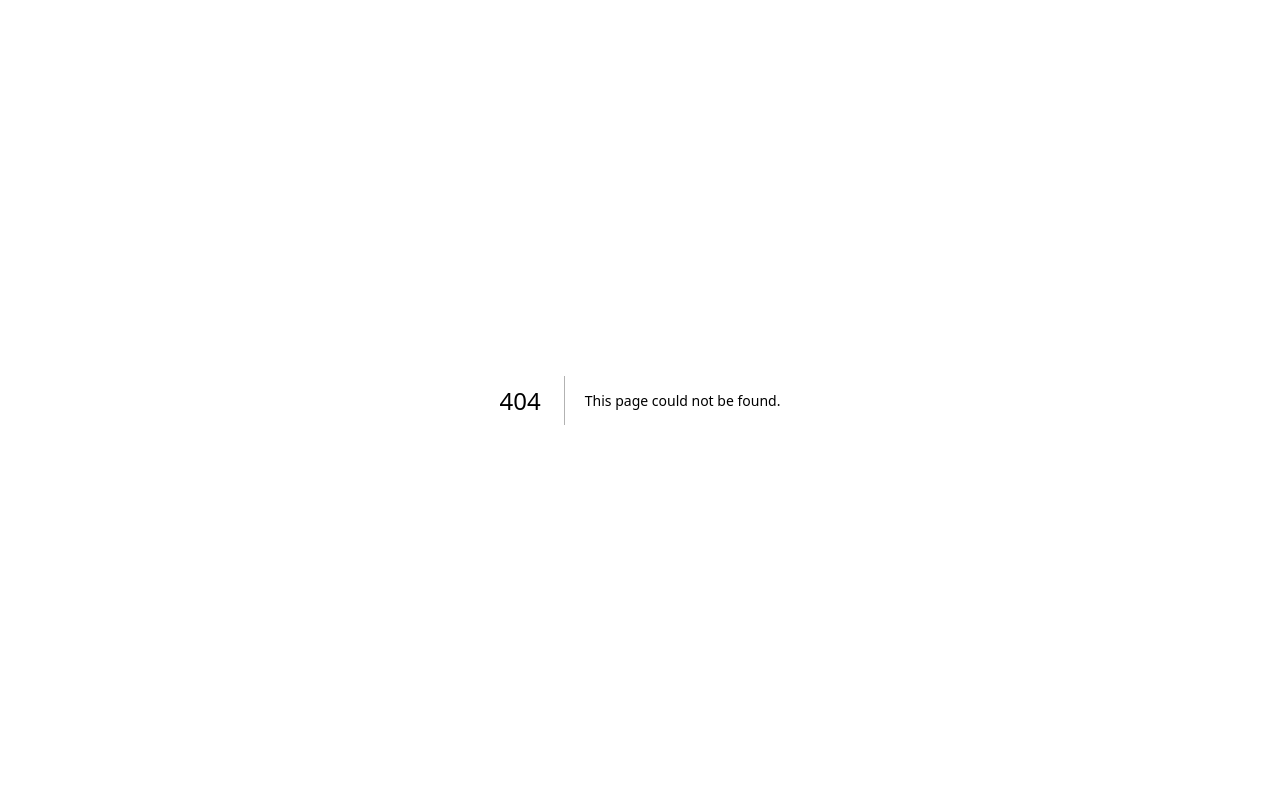
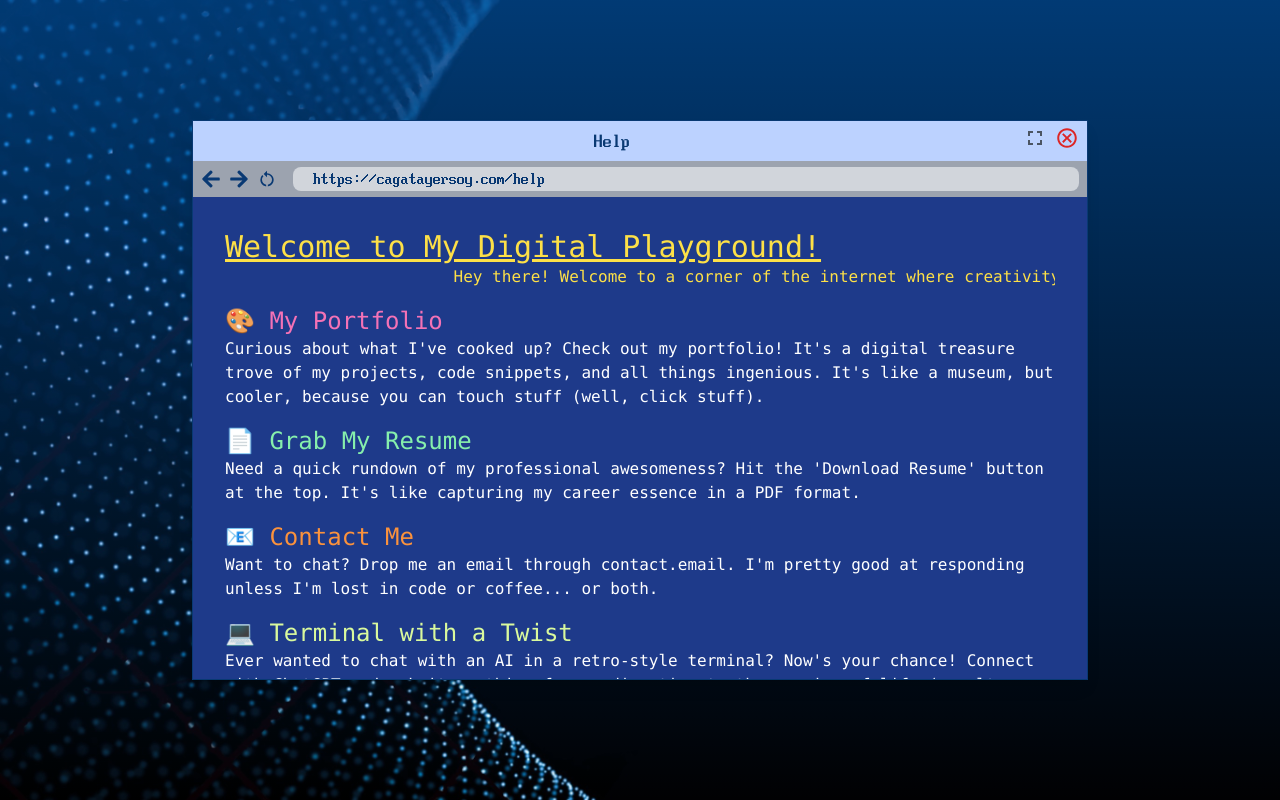
Before and after one commit to CagatayErsoy/webDesktop, a Next.js app: page /files/help in a window 1280 px wide. Before the commit this address had no page. Built offline with nearby package versions, Linux system fonts and the light colour scheme.

Commit message:
added help, fixed icons

```diff
--- a/app/Context/appcontext.tsx
+++ b/app/Context/appcontext.tsx
@@ -45,7 +45,7 @@ const AppProvider: React.FC<AppProviderProps> = ({ children }) => {
   const [windows, setWindows] = useState<{ [key: string]: WindowProps }>(
     WindowData
   );
-  const [stack, setStack] = useState<string[]>([]);
+  const [stack, setStack] = useState<string[]>(['helpWindow']);
   const [isBooting, setIsBooting] = useState(true);
   const [showVirus, setShowVirus] = useState(false);
 
@@ -99,7 +99,7 @@ const AppProvider: React.FC<AppProviderProps> = ({ children }) => {
       if (newStack.length > 6) {
         newStack.pop();
       }
-
+      console.log(newStack,windows.helpWindow)
       return newStack;
     });
   };
--- a/app/Navbar/page.tsx
+++ b/app/Navbar/page.tsx
@@ -85,14 +85,15 @@ export default function Navbar() {
               </div >
               {/* Submenu Trigger */}
               <button onClick={toggleSubMenu}   className="px-3 py-2 flex justify-start gap-2 items-center hover:bg-forth group">
-              <span className="text-forth group-hover:text-main text-3xl"><FaFolder /></span>
+              <span className="text-forth group-hover:text-main text-3xl xl:text-4xl"><FaFolder /></span>
               <div className="px-2 text-main group-hover:text-secondary" >Others</div>
               </button>
 
               {/* Submenu */}
               {isSubMenuOpen && (
-                <div className="absolute left-full bottom-14 bg-third flex flex-col gap-3 w-48 md:w-80" onMouseLeave={toggleSubMenu}>
+                <div className="absolute left-full bottom-16 bg-third flex flex-col gap-3 w-48 md:w-80" onMouseLeave={toggleSubMenu}>
                 <NavbarIcon key="snake" iconKey="snake" src="/icons/snake.png" label="snake.exe"/>
+                <NavbarIcon key="help" iconKey="help" src="/icons/help.png" label="help.guide"/>
                 <NavbarIcon key="virus" iconKey="virus" src="/icons/alert.png" label="virus.exe"/>
                 </div>
               )}
--- a/app/compaqBoot/EnergyStarLogo.tsx
+++ b/app/compaqBoot/EnergyStarLogo.tsx
@@ -15,7 +15,7 @@ const EnergyStarLogo: React.FC = () => {
     animate={{ opacity: 1,  }}
     transition={{ duration: 1 }}>
 
-            <div className={`text-yellow text-[7rem] border-t-4 border-yellow rounded-full`  }>
+            <div className={`text-def_yellow text-[7rem] border-t-4 border-def_yellow rounded-full`  }>
             <div className='flex items-center justify-center'>  <span className={ brush.className}>energy </span>
                 <AiOutlineStar /> </div>
 
--- a/app/components/Icon.tsx
+++ b/app/components/Icon.tsx
@@ -12,11 +12,13 @@ const NavbarIcon: React.FC<NavbarIconProps> = ({ iconKey, src, label }) => {
 
   const handleClick = (key: string) => {
     const cleanId = `${key}Window`;
+    console.log(cleanId)
     if(key==="virus"){
 
       handleVirus()
     }
     if (windows[cleanId] && !windows[cleanId].isOpen) {
+
       setOpen(cleanId, true);
       addStack(cleanId);
     } else if (windows[cleanId]) {
@@ -34,7 +36,7 @@ const NavbarIcon: React.FC<NavbarIconProps> = ({ iconKey, src, label }) => {
       className="flex justify-start items-center gap-2 p-2 text-main hover:bg-forth hover:text-secondary cursor-pointer"
     >
       <div
-        className="w-10 h-10 2xl:h-14 2xl:w-14"
+        className="w-10 h-10 2xl:h-13 2xl:w-13"
         style={{
           backgroundImage: `url(${src})`,
           backgroundSize: "cover",
--- /dev/null
+++ b/app/files/help/page.tsx
@@ -0,0 +1,155 @@
+"use client";
+import { Variants, motion } from "framer-motion";
+import { MdRestartAlt } from "react-icons/md";
+import { FaArrowLeft } from "react-icons/fa";
+import { FaArrowRight } from "react-icons/fa";
+
+import { useGlobalContext } from "@/app/Context/appcontext";
+import Window from "@/app/components/Window";
+import { useEffect, useState } from "react";
+import useWindowSize from "@/app/hooks/useWindowSize";
+export default function Help() {
+  const { windows } = useGlobalContext();
+  const isMobile = useWindowSize();
+
+  const marqueeVariant: Variants = {
+    animate: {
+      x: ["100vw", "-100vw"], // Adjust to move from off-screen right to left
+      transition: {
+        repeat: Infinity,
+        repeatType: "loop",
+        duration: 20, // Adjust duration for speed
+      },
+    },
+  };
+
+  const blinkVariant: Variants = {
+    animate: {
+      opacity: [0, 1],
+      transition: {
+        repeat: Infinity,
+        repeatType: "reverse",
+        duration: 1,
+      },
+    },
+  };
+  return (
+    <Window
+      windowWidth="70vw"
+      windowHeight="70vh"
+      id={windows.helpWindow.id}
+      defLeft={isMobile ? "5vw" : "15vw"}
+      title="Help"
+    >
+      <div className="bg-gray-400 text-main  flex items-center ">
+        <div className="bg-gray-400 p-2 h-full text-xl flex gap-2">
+          {" "}
+
+          <button>
+            <FaArrowLeft></FaArrowLeft>
+          </button>
+          <button>
+            <FaArrowRight></FaArrowRight>
+          </button>
+          <button>
+            <MdRestartAlt></MdRestartAlt>
+          </button>
+        </div >
+        <div className=" rounded-lg flex-grow px-5 bg-gray-300 h-full mx-2">
+        https://cagatayersoy.com/help
+
+        </div>
+
+      </div>
+      <div className="font-mono bg-blue-900 text-white p-8">
+        <h1 className="text-yellow-300 underline text-3xl">
+          Welcome to My Digital Playground!
+        </h1>
+
+        <div className="overflow-hidden font-mono text-yellow-300	" style={{ width: '100%' }}>
+
+          <motion.div
+            className="whitespace-nowrap"
+            variants={marqueeVariant}
+            animate="animate"
+          >
+             <p>
+            Hey there! Welcome to a corner of the internet where creativity and
+            code collide. This isn&apos;t just a website; it&apos;s an
+            experience. So, let&apos;s get you acquainted!
+          </p>
+        </motion.div>
+    </div>
+        <h2 className="text-pink-400 text-2xl mt-4">🎨 My Portfolio</h2>
+        <p>
+          Curious about what I&apos;ve cooked up? Check out my portfolio!
+          It&apos;s a digital treasure trove of my projects, code snippets, and
+          all things ingenious. It&apos;s like a museum, but cooler, because you
+          can touch stuff (well, click stuff).
+        </p>
+
+        <h2 className="text-green-300 text-2xl mt-4">📄 Grab My Resume</h2>
+        <p>
+          Need a quick rundown of my professional awesomeness? Hit the
+          &apos;Download Resume&apos; button at the top. It&apos;s like
+          capturing my career essence in a PDF format.
+        </p>
+
+        <h2 className="text-orange-400 text-2xl mt-4">📧 Contact Me</h2>
+        <p>
+          Want to chat? Drop me an email through contact.email. I&apos;m pretty
+          good at responding unless I&apos;m lost in code or coffee... or both.
+        </p>
+
+        <h2 className="text-lime-200 text-2xl mt-4">
+          💻 Terminal with a Twist
+        </h2>
+        <p>
+          Ever wanted to chat with an AI in a retro-style terminal? Now&apos;s
+          your chance! Connect with ChatGPT and ask it anything from coding tips
+          to the meaning of life (results may vary).
+        </p>
+
+        <h2 className="text-light-blue-200 text-2xl mt-4">👤 A Bit About Me</h2>
+        <p>
+          Who&apos;s behind all this? Well, that&apos;s me! Dive into a brief
+          intro about who I am, what I do, and why I love doing it. Spoiler: It
+          involves a lot of coding and creativity.
+        </p>
+
+        <h2 className="text-purple-400 text-2xl mt-4">
+          🖱️ Drag, Drop, and Explore
+        </h2>
+        <p>
+          Feel like rearranging? Go ahead! Move windows and icons around.
+          It&apos;s like digital Feng Shui.
+        </p>
+
+        <h2 className="text-pink-200 text-2xl mt-4">🎮 Start Navbar Goodies</h2>
+        <p>
+          Need a break? Hit the start navbar. Play a classic Snake game, revisit
+          this guide, or... dare to open the &apos;Virus&apos; app. But beware,
+          there&apos;s no ctrl+z on that one!
+        </p>
+
+        <h2 className="text-yellow-500 text-2xl mt-4">
+          🚨 The Virus App: Enter at Your Own Risk
+        </h2>
+        <p>
+          Feeling adventurous? Click on the Virus app. But remember, once you go
+          down that road, there&apos;s no turning back. It&apos;s like opening
+          Pandora&apos;s box, but more digital and less mythological.
+        </p>
+
+        <motion.p
+          className="text-lime-400"
+          variants={blinkVariant}
+          animate="animate"
+        >
+          Enjoy exploring my digital realm! Remember, it&apos;s more than a
+          website; it&apos;s an adventure. 😎
+        </motion.p>
+      </div>
+    </Window>
+  );
+}
--- a/app/files/page.tsx
+++ b/app/files/page.tsx
@@ -9,6 +9,7 @@ import React, { useEffect, useRef, useState } from "react";
 import { useGlobalContext } from "../Context/appcontext";
 import { motion } from "framer-motion";
 import icons from "../utilities/IconsData";
+import Help from "./help/page";
 
 
 export default function Files() {
@@ -64,6 +65,7 @@ export default function Files() {
       <Resume></Resume>
       <Contact></Contact>
       <Snake></Snake>
+      <Help></Help>
 
       {Object.keys(icons).map((key) => {
         const { label, src } = icons[key];
@@ -82,7 +84,7 @@ export default function Files() {
             className="flex flex-col justify-center content-center items-center w-20 h-30  gap-1"
           >
             <div
-              className="w-[3rem] h-[3rem] md:w-[4.5rem] md:h-[4.5rem] xl:w-[5.3rem] xl:h-[5.3rem]"
+              className="w-[3rem] h-[3rem] md:w-[4.5rem] md:h-[4.5rem] 2xl:w-[5rem] 2xl:h-[5rem]"
               style={{
                 backgroundImage: `url(${src}) `,
                 backgroundSize: "cover",
--- a/app/files/portfolio/page.tsx
+++ b/app/files/portfolio/page.tsx
@@ -8,7 +8,7 @@ import ReactProjects from "@/app/utilities/ReactProjects";
 import AngularProjects from "@/app/utilities/AngularProjects";
 import useWindowSize from "@/app/hooks/useWindowSize";
 
-export default function Contact() {
+export default function Portfolio() {
   const { windows } = useGlobalContext();
   const [isOpen, setIsOpen] = useState(false);
   const [file, setFile] = useState("");
--- a/app/files/terminal/helpElement.tsx
+++ b/app/files/terminal/helpElement.tsx
@@ -5,17 +5,17 @@ const helpElement: JSX.Element = (
       <p className="text-forth">This is the webDesktop limited bash, available commands:</p>
       <div className="flex gap-11">
         <ul>
-          <li className="text-yellow">ls</li>
-          <li className="text-yellow">help</li>
-          <li className="text-yellow">clear</li>
-          <li className="text-yellow">restart</li>
-          <li className="text-yellow">about.txt</li>
-          <li className="text-yellow">contact.mail</li>
-          <li className="text-yellow">cv.txt</li>
-          <li className="text-yellow">portfolio.bat</li>
-          <li className="text-yellow">snake.app</li>
-          <li className="text-yellow">virus.exe</li>
-          <li className="text-yellow">openai.ask:</li>
+          <li className="text-def_yellow">ls</li>
+          <li className="text-def_yellow">help</li>
+          <li className="text-def_yellow">clear</li>
+          <li className="text-def_yellow">restart</li>
+          <li className="text-def_yellow">about.txt</li>
+          <li className="text-def_yellow">contact.mail</li>
+          <li className="text-def_yellow">cv.txt</li>
+          <li className="text-def_yellow">portfolio.bat</li>
+          <li className="text-def_yellow">snake.app</li>
+          <li className="text-def_yellow">virus.exe</li>
+          <li className="text-def_yellow">openai.ask:</li>
 
         </ul>
         <ul>
--- a/app/utilities/WindowData.tsx
+++ b/app/utilities/WindowData.tsx
@@ -36,6 +36,11 @@ const windows:Windows = {
       id: "snakeWindow",
       isOpen: false,
     },
+    helpWindow: {
+      id: "helpWindow",
+      isOpen: true,
+    },
+
     };
 
   export default windows
--- a/tailwind.config.ts
+++ b/tailwind.config.ts
@@ -19,7 +19,7 @@ const config: Config = {
         'terminal_text':"#33FF00",
         'terminal_bg':"#0e0e1b",
         'second_blue':"#3a65a9",
-        'yellow':'#F9F871'
+        'def_yellow':'#F9F871'
 
       }
     },
```
Also changed, not shown: app/components/Window.tsx (+6 -8 lines), public/icons/help.png (added).
